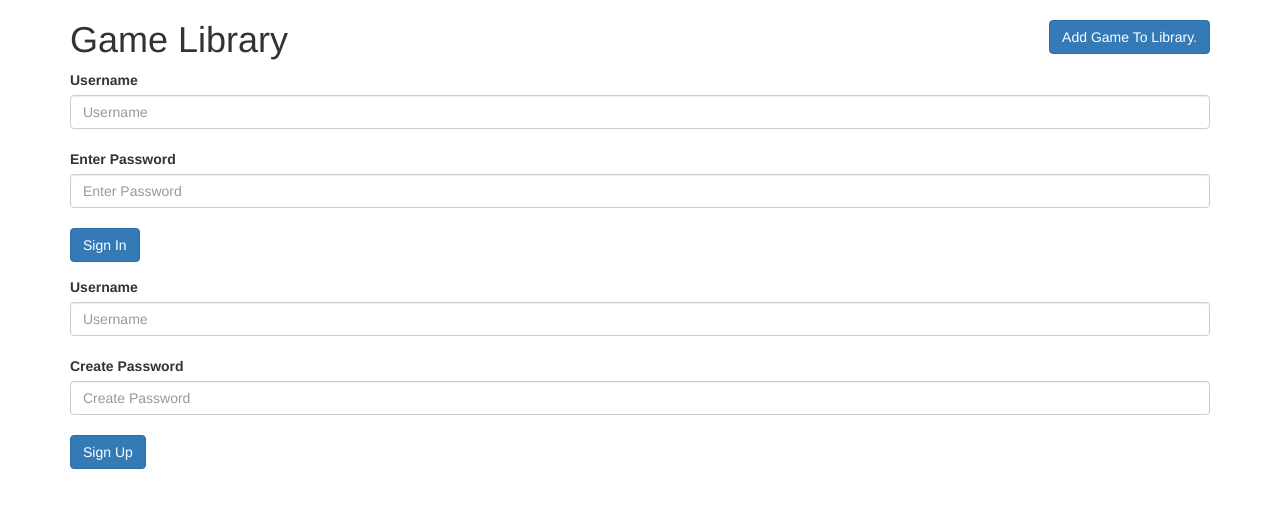
After one commit to MegaChuck64/GameLibrary, a Node server app: page /sign-in in a window 1280 px wide. The commit adds this page. Shown: the top 508 px of the page. Run offline with Node 20, Linux system fonts and the light colour scheme; some libraries are stand-ins or nearby versions.

Commit message:
Added username/password authentication (although everything fails)

```diff
--- a/gamelibraryapp/app.js
+++ b/gamelibraryapp/app.js
@@ -3,6 +3,9 @@ var path = require('path');
 var express = require('express');
 var logger = require('morgan');
 var bodyParser = require('body-parser');
+var cookieParser = require('cookie-parser');
+var passport = require('passport');
+var session = require('express-session');
 var MongoClient = require('mongodb').MongoClient;
 var url = "mongodb://localhost:27017/";
 
@@ -20,6 +23,53 @@ app.locals.entries = entries;
 app.use(logger("dev"));
 
 app.use(bodyParser.urlencoded({extended:false}));
+app.use(cookieParser());
+app.use(session(
+	{
+		secret:"secretSession",
+		resave:true,
+		saveUninitialized:true
+	}
+));
+
+app.use(passport.initialize());
+app.use(passport.session());
+
+passport.serializeUser
+(
+	function(user, done)
+	{
+		done(null, user);
+	}
+);
+
+passport.deserializeUser
+(
+	function(user, done)
+	{
+		done(null, user);
+	}
+);
+
+
+LocalStrategy = require('passport-local').Strategy;
+passport.use(new LocalStrategy(
+	{
+		usernameField:'',
+		passwordField:''
+	},
+
+	function(username, password, done)
+	{
+		var user =
+		{
+			username: username,
+			password: password
+		};
+
+		done(null, user);
+	}
+));
 
 app.get("/",
 	function(request, response)
@@ -52,6 +102,15 @@ app.get("/new-entry",
 	}
 );
 
+
+app.get("/sign-in",
+	function(request, response)
+	{
+		response.render("sign-in");
+	}
+);
+
+
 app.post("/new-entry",
 	function(request, response)
 	{
@@ -61,7 +120,7 @@ app.post("/new-entry",
 			return;
 		}
 
-
+		//connect to our database and save the games
 		MongoClient.connect(url,
 			function(err, db)
 			{
@@ -93,6 +152,61 @@ app.post("/new-entry",
 	}
 );
 
+app.post("/sign-up",
+	function(request, response)
+	{
+		console.log(request.body);
+
+		MongoClient.connect(url,
+			function(err, db)
+			{
+				if (err) throw err;
+
+				var dbObj = db.db("users");
+
+				var user =
+				{
+					username: request.body.username,
+					password: request.body.password,
+				}
+
+				dbObj.collection('users').insert(user,
+					function(err, results)
+					{
+						if (err) throw err;
+
+						request.login(request.body,
+							function()
+							{
+								response.redirect('/profile');
+							}
+						);
+					}
+				);
+			}
+		);
+	}
+);
+
+
+app.post("/sign-in",passport.authenticate('local',
+		{
+			failureRedirect:'/'
+		}),
+	function(request,response)
+	{
+		response.redirect('/profile');
+	}
+);
+
+
+app.get('/profile',
+	function(request, response)
+	{
+		response.json(request.user);
+	}
+);
+
 app.use
 (
 	function(request, response)
--- a/gamelibraryapp/package.json
+++ b/gamelibraryapp/package.json
@@ -11,9 +11,13 @@
   "license": "ISC",
   "dependencies": {
     "body-parser": "^1.18.2",
+    "cookie-parser": "^1.4.3",
     "ejs": "^2.5.7",
     "express": "^4.16.2",
+    "express-session": "^1.15.6",
     "mongodb": "^3.0.2",
-    "morgan": "^1.9.0"
+    "morgan": "^1.9.0",
+    "passport": "^0.4.0",
+    "passport-local": "^1.0.0"
   }
 }
--- /dev/null
+++ b/gamelibraryapp/views/sign-in.ejs
@@ -0,0 +1,26 @@
+<% include header %>
+
+
+	<div class="form-group">
+		<form name="signInForm" action="sign-in" method="post" class="form-group">
+			<label for="Username"> Username </label>
+			<input name="username" placeholder="Username" class="form-control" width="100px"><br>
+			<label for="Create Password"> Enter Password </label>
+			<input name="password" placeholder="Enter Password" class="form-control" width="200"><br>
+			<input type="submit" id="Sign In" class="btn btn-primary" value="Sign In">
+		</form>
+	</div>
+
+
+	<div class="form-group">
+		<form name="signUpForm" action="sign-up" method="post" class="form-group">
+			<label for="Username"> Username </label>
+			<input name="username" placeholder="Username" class="form-control" width="100px"><br>
+			<label for="Create Password"> Create Password </label>
+			<input name="password" placeholder="Create Password" class="form-control" width="200"><br>
+			<input type="submit" id="Sign Up" class="btn btn-primary" value="Sign Up">
+		</form>
+	</div>
+
+
+<% include footer %>
```
Also changed, not shown: gamelibraryapp/views/new-entry.ejs (line endings or trailing spaces), 1 other file.
